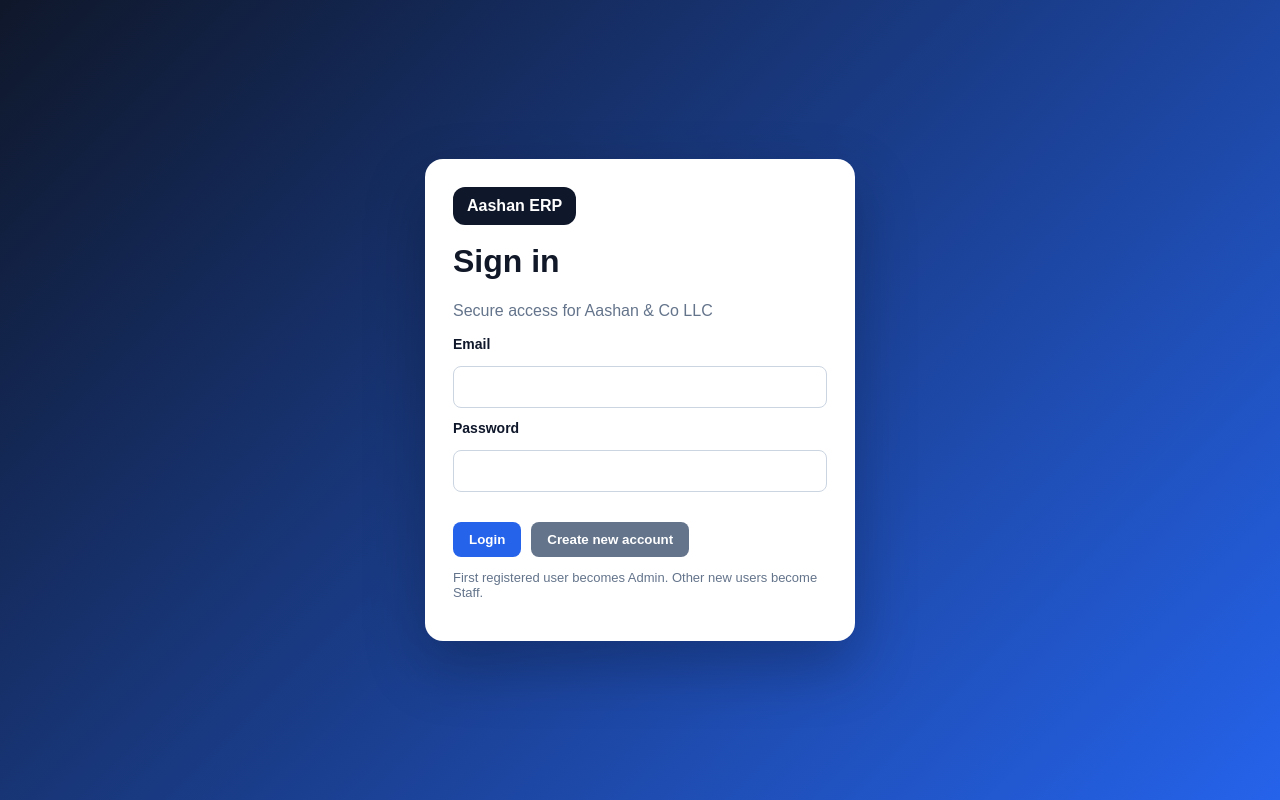
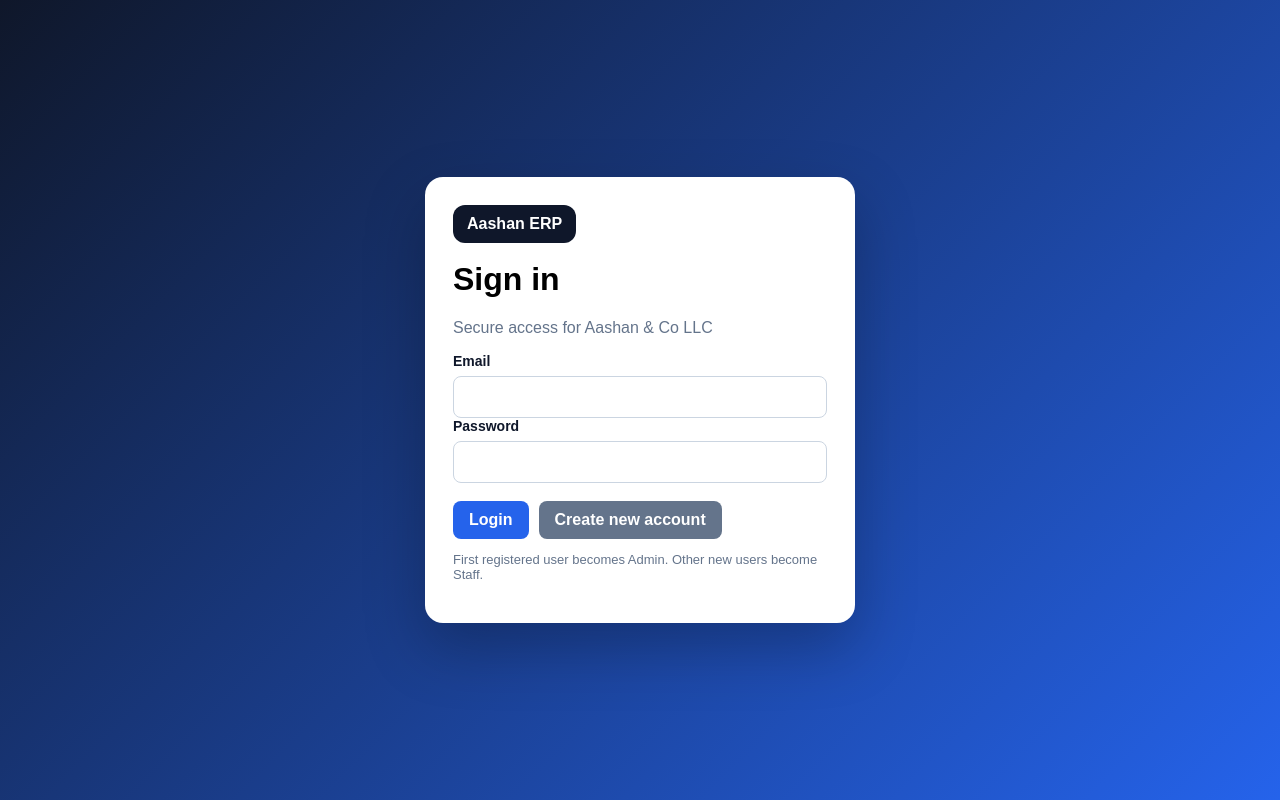
Before and after one commit to aashanco/erp, a Next.js app: page / in a window 1280 px wide. Built offline with nearby package versions, Linux system fonts and the light colour scheme.

Commit message:
Add files via upload

```diff
--- a/app/globals.css
+++ b/app/globals.css
@@ -1,22 +1,21 @@
-* { box-sizing: border-box; }
-body { margin: 0; font-family: Arial, Helvetica, sans-serif; background: #f4f6f8; color: #111827; }
-.header { background: #0f172a; color: white; padding: 18px 28px; display: flex; justify-content: space-between; align-items: center; }
-.header h1 { margin: 0; font-size: 24px; }
-.header p { margin: 4px 0 0; color: #cbd5e1; }
-.container { max-width: 1200px; margin: 24px auto; padding: 0 18px; }
-.grid { display: grid; grid-template-columns: repeat(4, 1fr); gap: 16px; }
-.card { background: white; border-radius: 12px; padding: 18px; box-shadow: 0 4px 14px rgba(15,23,42,.08); }
-.card h3 { margin: 0 0 8px; color: #475569; font-size: 14px; }
-.big { font-size: 30px; font-weight: 700; }
-.two { display: grid; grid-template-columns: 1fr 1fr; gap: 16px; margin-top: 16px; }
-.button { background: #2563eb; color: white; border: 0; padding: 11px 14px; border-radius: 8px; cursor: pointer; font-weight: 600; }
-.button.secondary { background: #059669; }
-input, select, textarea { width: 100%; padding: 10px; border: 1px solid #cbd5e1; border-radius: 8px; margin: 7px 0 12px; }
-label { font-size: 13px; font-weight: 700; color: #334155; }
-table { width: 100%; border-collapse: collapse; }
-th, td { text-align: left; padding: 10px; border-bottom: 1px solid #e2e8f0; font-size: 14px; }
-th { background: #f8fafc; color: #475569; }
-.badge { padding: 4px 8px; border-radius: 999px; background: #dbeafe; color: #1e40af; font-size: 12px; font-weight: 700; }
-.nav { display: flex; gap: 10px; flex-wrap: wrap; margin-bottom: 16px; }
-.nav span { background: white; padding: 10px 14px; border-radius: 999px; box-shadow: 0 2px 8px rgba(15,23,42,.06); }
-@media(max-width: 850px){ .grid,.two { grid-template-columns: 1fr; } }
+html {
+  -webkit-text-size-adjust: 100%;
+  touch-action: manipulation;
+}
+
+body {
+  margin: 0;
+  overscroll-behavior: none;
+  background: #f3f6fa;
+}
+
+input,
+select,
+textarea,
+button {
+  font-size: 16px;
+}
+
+* {
+  box-sizing: border-box;
+}
--- a/app/layout.tsx
+++ b/app/layout.tsx
@@ -1,13 +1,48 @@
-import './globals.css';
+import type { Metadata, Viewport } from "next";
+import "./globals.css";
 
-export const metadata = {
-  title: 'Aashan ERP Web',
-  description: 'Aashan & Co LLC ERP Portal'
+export const metadata: Metadata = {
+  title: "Aashan ERP",
+  description: "Aashan ERP Business Management System",
+  manifest: "/manifest.json",
+  appleWebApp: {
+    capable: true,
+    title: "Aashan ERP",
+    statusBarStyle: "default",
+  },
+  icons: {
+    icon: [
+      { url: "/icon-192.png", sizes: "192x192", type: "image/png" },
+      { url: "/icon-512.png", sizes: "512x512", type: "image/png" },
+    ],
+    apple: [
+      { url: "/icon-192.png", sizes: "192x192", type: "image/png" },
+    ],
+  },
 };
 
-export default function RootLayout({ children }: { children: React.ReactNode }) {
+export const viewport: Viewport = {
+  themeColor: "#0f172a",
+  width: "device-width",
+  initialScale: 1,
+  maximumScale: 1,
+};
+
+export default function RootLayout({
+  children,
+}: {
+  children: React.ReactNode;
+}) {
   return (
     <html lang="en">
+      <head>
+        <meta name="application-name" content="Aashan ERP" />
+        <meta name="apple-mobile-web-app-capable" content="yes" />
+        <meta name="apple-mobile-web-app-status-bar-style" content="default" />
+        <meta name="apple-mobile-web-app-title" content="Aashan ERP" />
+        <meta name="mobile-web-app-capable" content="yes" />
+        <link rel="apple-touch-icon" href="/icon-192.png" />
+      </head>
       <body>{children}</body>
     </html>
   );
```
Also changed, not shown: README.txt (added), public/manifest.json (added).
